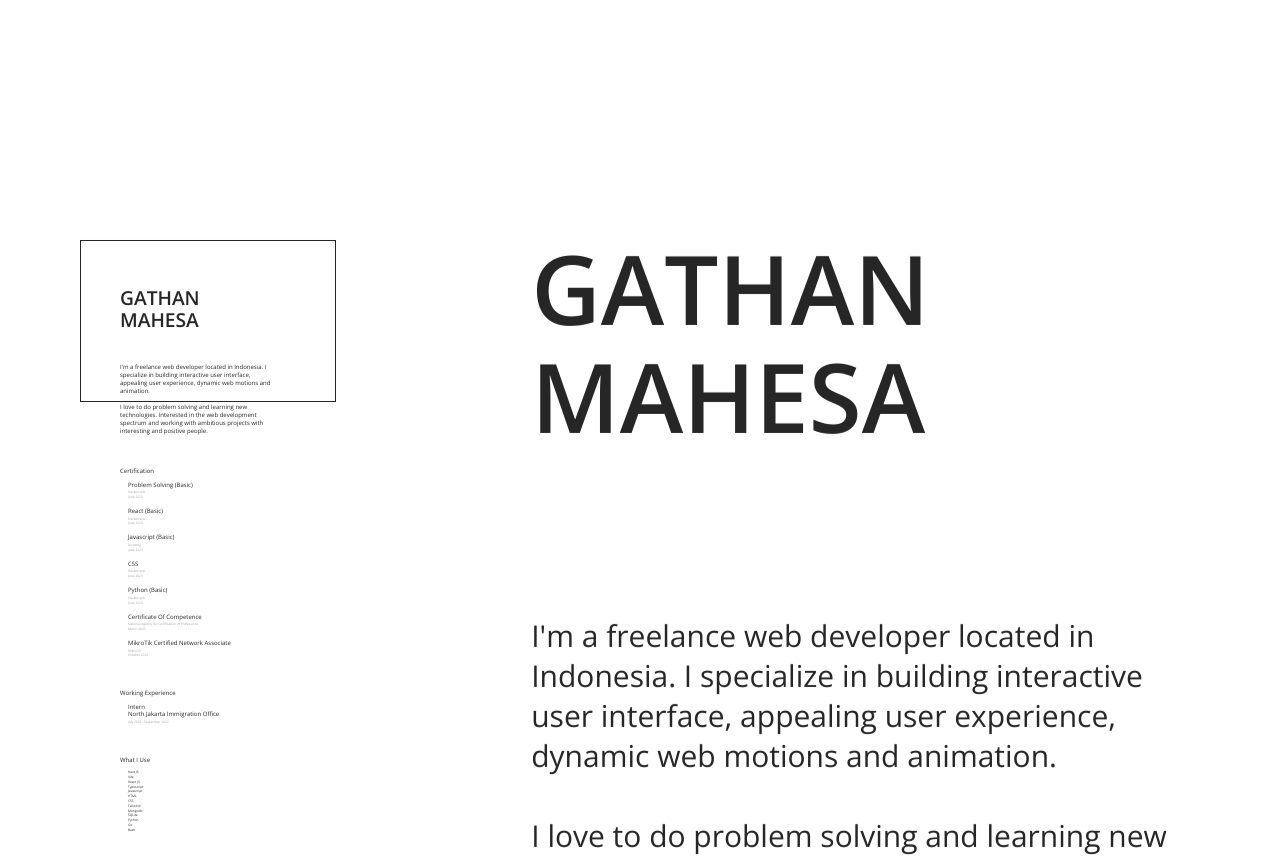
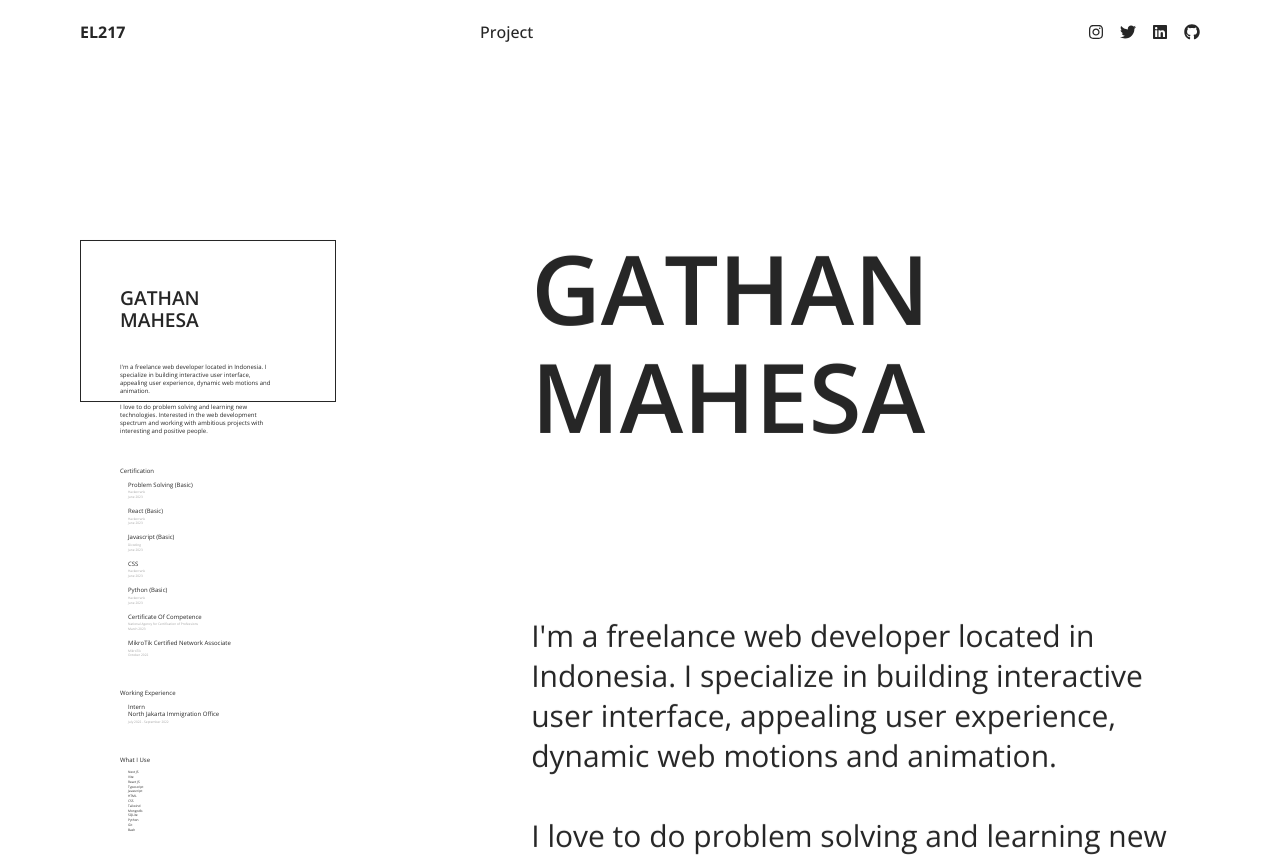
Before and after one commit to gthnmp/nextjs-portfolio, a Next.js app: page / in a window 1280 px wide. Shown: the top 857 px of the page. Built offline with nearby package versions, Linux system fonts and the light colour scheme.

Commit message:
Update : Moved social to be part of navigation

```diff
--- a/app/(routes)/layout.tsx
+++ b/app/(routes)/layout.tsx
@@ -15,8 +15,7 @@ export default function RootLayout({
         <link rel="icon" href="/icon.svg" type="image/svg" sizes="<generated>"/>
       </head>
       <body className='bg-white text-neutral-800'>
-        {/* <Navigation/> */}
-        {/* <Socials/> */}
+        <Navigation/>
         <div id="root">
           {children}
         </div>
--- a/app/_component/global/Navigation.tsx
+++ b/app/_component/global/Navigation.tsx
@@ -1,12 +1,13 @@
-"use client"
+"use server"
 import Link from "next/link";
-import { usePathname } from "next/navigation";
+import Socials from "./Socials";
 
 export default function Navigation() {
-  const pathname = usePathname()
   return (
-    <Link href={pathname === "/" ? "" : "/"} className="back-button font-serif text-bases italic font-medium left-1/2 -translate-x-1/2 lg:-translate-x-0 lg:left-20 fixed top-10 z-50 pb-2 px-3 overflow-hidden">
-      {pathname === "/" ? "Table Of Content" : "Back"}
-    </Link>
+    <nav className="fixed z-50 w-screen h-auto font-medium grid grid-cols-3 grid-rows-1 px-20 py-5 gap-x-20">
+      <h1 className="font-bold">EL217</h1>
+      <Link href="/project" className="">Project</Link>
+      <Socials className="flex gap-4 justify-end items-center "/>
+    </nav>
   );
 }
--- a/app/_component/global/Socials.tsx
+++ b/app/_component/global/Socials.tsx
@@ -8,7 +8,6 @@ const menuItems = [
   { name: "GitHub", url: "https://github.com/gthnmp", icon: <FaGithub />}
 ];
 
-const menuListClassname = "grid-item-6 flex gap-4";
 const iconClassname = 'hover:fill-neutral-400 transition-colors duration-300'
 export default function Socials ({className} : {className : string}){
   return(
```
